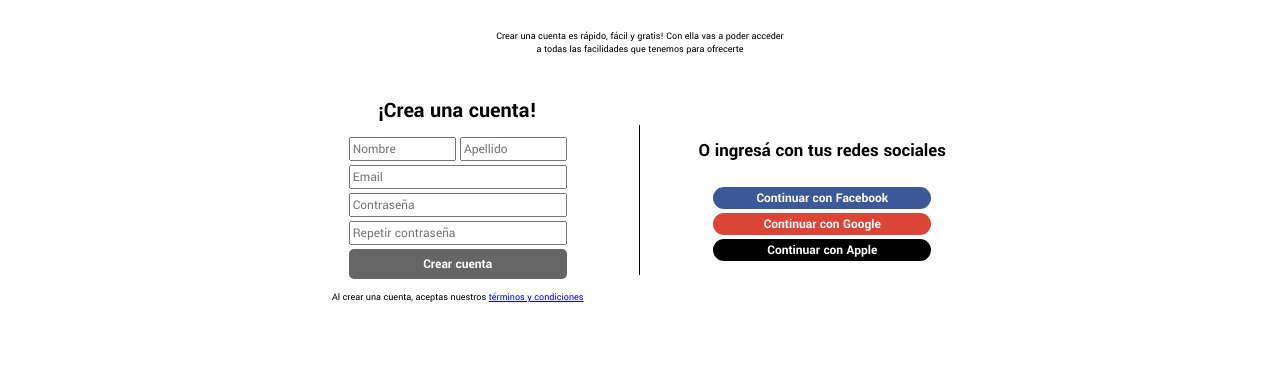
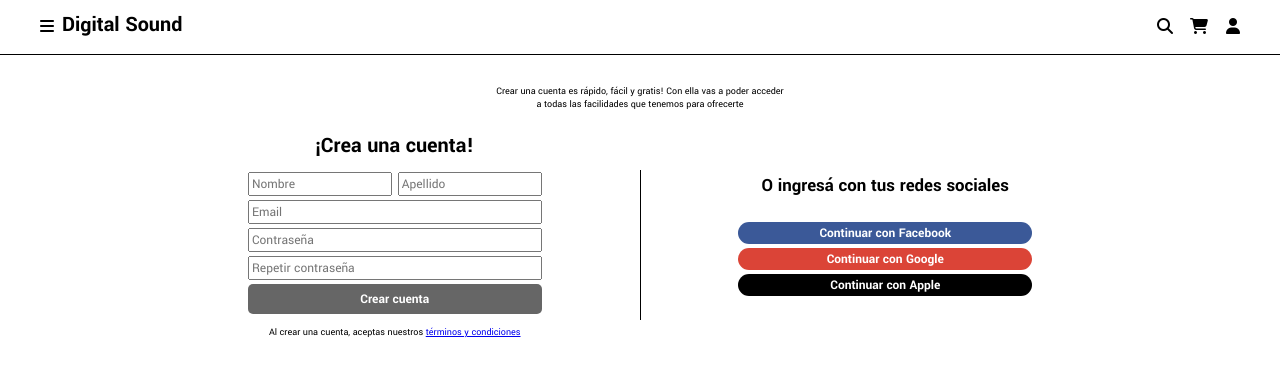
Before and after one commit to ramoncarafi/grupo_1_digitalSound, a website: page views/registro.html in a window 1280 px wide. Drawn offline with Linux system fonts and the light colour scheme.

Commit message:
Add header mobile a varios

```diff
--- a/public/css/carrito-styles.css
+++ b/public/css/carrito-styles.css
@@ -12,9 +12,10 @@ body {
 
 main {
     position: relative;
+    margin-top: 55px;
 }
 
-h2 {
+main h2 {
     display:none;
 }
 
--- a/public/css/index-styles.css
+++ b/public/css/index-styles.css
@@ -5,27 +5,29 @@
 }
 
 body {
-    margin-top: 50px;
     display: flex;
     margin: auto;
-    padding: 10px;
+    padding: 0px 10px;
     width: 90%;
     text-align: center;
     max-width: 400px;
     flex-direction: column;
 }
 
-.carrousel{
+main {
+    margin-top: 55px;
+}
+
+.carrousel {
     position: relative;
 }
 
-.carrousel img{
+.carrousel img {
     width: 100%;
     max-height: 250px;
-    margin: 25px 0px;
 }
 
-.carrousel i{
+.carrousel i, .popular-items i {
     position: absolute;
     top: 50%;
     color: #FFF;
@@ -33,6 +35,10 @@ body {
     border-radius: 50%;
     width: 20px;
     padding: 2px;
+}
+
+.popular-items i {
+    display: none;
 }
 
 .fa-chevron-right {
@@ -94,6 +100,7 @@ body h3 {
 }
 
 .popular-items {
+    position: relative;
     display: flex;
     justify-content: center;
     flex-wrap: wrap;
@@ -127,7 +134,12 @@ body h3 {
         flex-direction: column;
     }
 
-    h2 {
+    main {
+        margin-top: 65px;
+    }
+
+
+    main h2 {
         display: none;
     }
 
@@ -151,6 +163,12 @@ body h3 {
         flex-wrap: wrap;
     }
 
+    .popular-items i{
+        display: flex;
+        justify-content: center;
+        flex-wrap: wrap;
+    }
+
     .item {
         display: flex;
         margin: 5px;
--- a/public/css/login-styles.css
+++ b/public/css/login-styles.css
@@ -2,6 +2,10 @@
     font-family: 'Yantramanav', sans-serif;
     box-sizing: border-box;
     margin: 0;
+}
+
+main{
+    margin-top: 55px;
 }
 
 body {
--- a/public/css/register-styles.css
+++ b/public/css/register-styles.css
@@ -14,6 +14,10 @@ body {
     flex-direction: column;
 }
 
+main{
+    margin-top: 55px;
+}
+
 .legend-box{
     display: none;
 }
@@ -28,7 +32,7 @@ h2 {
 }
 
 .login-block {
-    margin: 20px 0px;
+    margin-bottom: 20px;
 }
 
 .login-block h3 {
--- a/views/registro.html
+++ b/views/registro.html
@@ -5,12 +5,38 @@
         <meta name="viewport" content="width=device-width, initial-scale=1.0">
         <title>Registro</title>
         <link rel="stylesheet" href="/css/register-styles.css">
+        <link rel="stylesheet" href="/css/header-footer-styles.css">
         <link rel="preconnect" href="https://fonts.googleapis.com">
         <link rel="preconnect" href="https://fonts.gstatic.com" crossorigin>
         <link href="https://fonts.googleapis.com/css2?family=Yantramanav:wght@100;300;400;500;700;900&display=swap" rel="stylesheet">
+        <script src="https://kit.fontawesome.com/969d33ecfa.js" crossorigin="anonymous"></script>
 
     </head>
     <body>
+        <header>
+            <div class="top-header">
+                    <div class="menu-logo">
+                    <div class="burger-menu">
+                        <i class="fas fa-bars"></i>
+                    </div>
+                    <div class="logo">
+                        <h2>Digital Sound</h2>
+                        <!--<img src="#" alt="DigitalSound">-->
+                    </div>
+                </div>
+                <form class="form-desktop" action="#" method="GET">
+                    <input type="text" name="search" placeholder="Buscar productos, marcas, y más" class="input">
+                    <button type="submit" class="submit"><i class="fa fa-search"></i></button>
+                </form>
+                <nav class="header-nav">
+                    <i class="fa-solid fa-magnifying-glass"></i>
+                    <i class="fa-solid fa-cart-shopping"></i>
+                    <i class="fa-solid fa-user"></i>
+                </nav>
+            </div>
+
+        </header>
+        <main>
             <div class="legend-box">
                 <p class="legend">Crear una cuenta es rápido, fácil y gratis! Con ella vas a poder acceder a todas las facilidades que tenemos para ofrecerte</p>
             </div>
@@ -48,4 +74,5 @@
                     </div>
                 </div>
             </div>
+        </main>
     </body>
```
Also changed, not shown: views/carrito.html (+23 -0 lines), views/index.html (+5 -3 lines), views/login.html (+26 -0 lines). Lines whose indentation alone changed are shown as unchanged.
